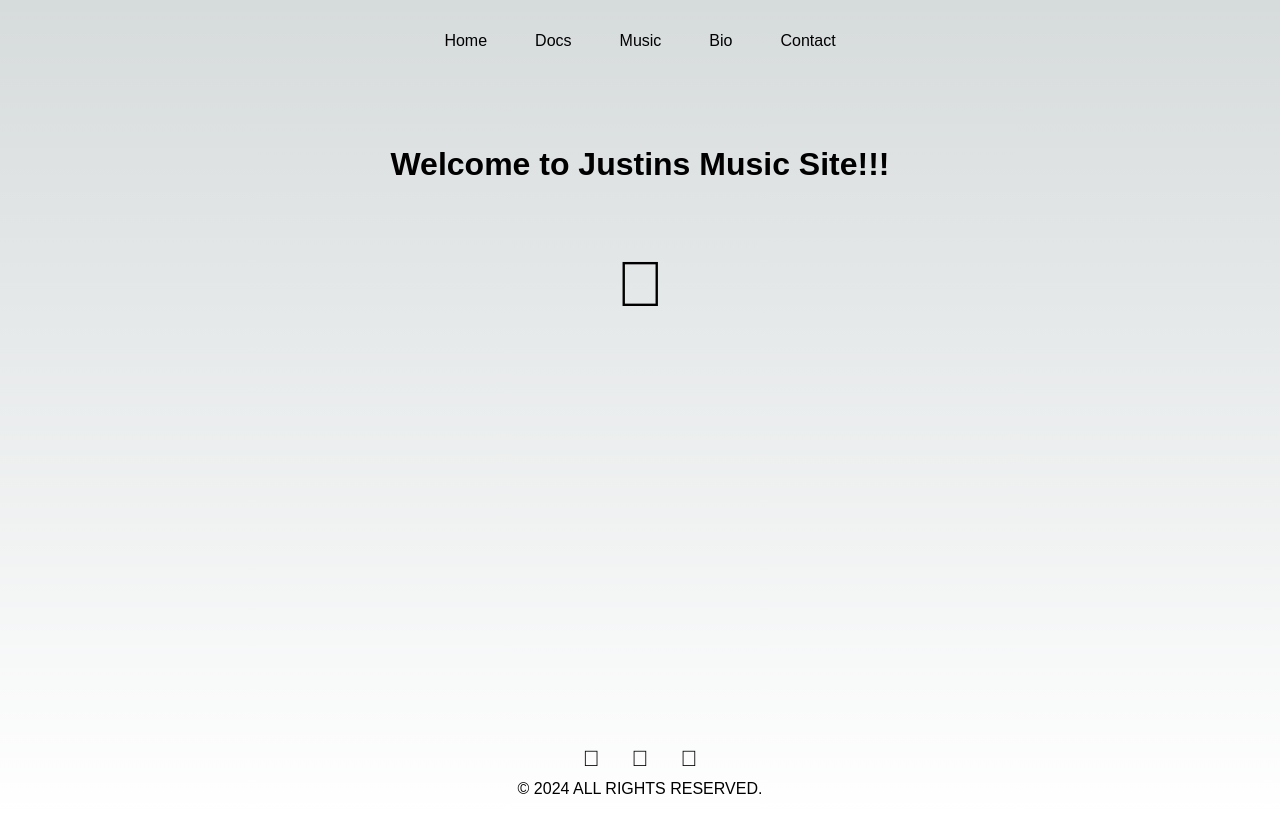
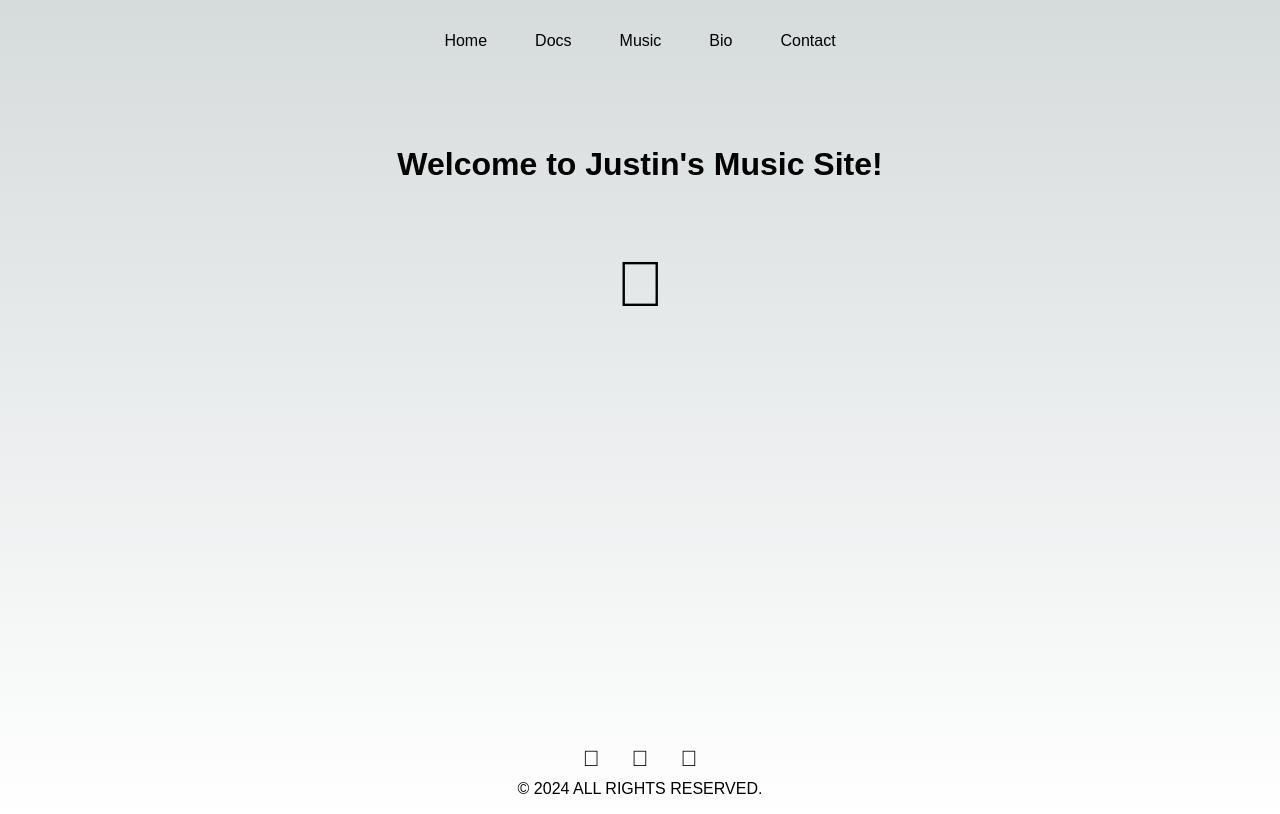
Before and after one commit to kaBeech/justins-webdev-crash-course, a Next.js app: page / in a window 1280 px wide. Built offline with nearby package versions, Linux system fonts and the light colour scheme; a web font is replaced by a local one.

Commit message:
Standardize punctuation

```diff
--- a/src/app/page.tsx
+++ b/src/app/page.tsx
@@ -4,7 +4,7 @@ export default function Home() {
   return (
     <main className={styles.main}>
       <h1>
-        Welcome to Justins Music Site!!!
+        Welcome to Justin's Music Site!
       </h1>
       <p className="marginTop4 marginBottomAuto textGiant"></p>
     </main>
```
